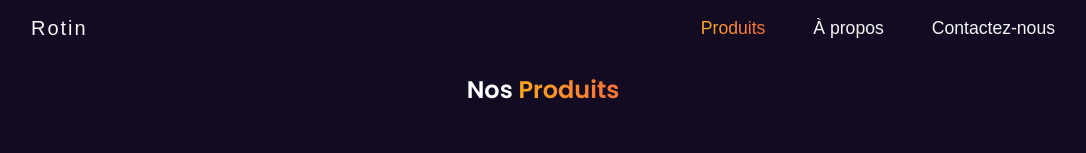
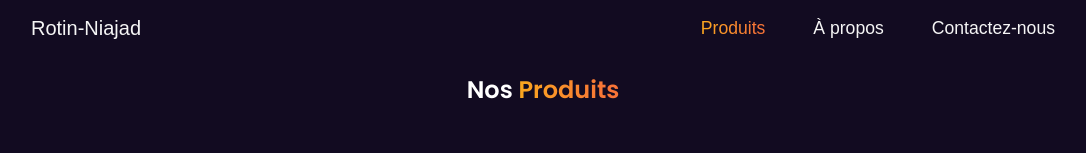
Before and after one commit to AmineElkhalidy/rotinniajad, a React (Vite) app: page /products in a window 1280 px wide. Shown: the top 153 px of the page, without its empty margins (97-1183 px from the left). Built offline with nearby package versions, Linux system fonts and the light colour scheme; a web font is replaced by a local one.

Commit message:
Fixing Navbar

```diff
--- a/src/components/Header/Navbar.jsx
+++ b/src/components/Header/Navbar.jsx
@@ -17,7 +17,7 @@ const Navbar = () => {
   return (
     <nav className="nav container">
       <Link to="/" className="nav__logo">
-        Rotin
+        Rotin-Niajad
       </Link>
 
       <div className="nav__toggle" onClick={() => setOpen(true)}>
--- a/src/components/Header/Navbar.scss
+++ b/src/components/Header/Navbar.scss
@@ -9,7 +9,6 @@
     font-size: 1.25rem;
     font-family: var(--second-font);
     font-weight: var(--font-medium);
-    letter-spacing: 2px;
 
     color: whitesmoke;
 
```
